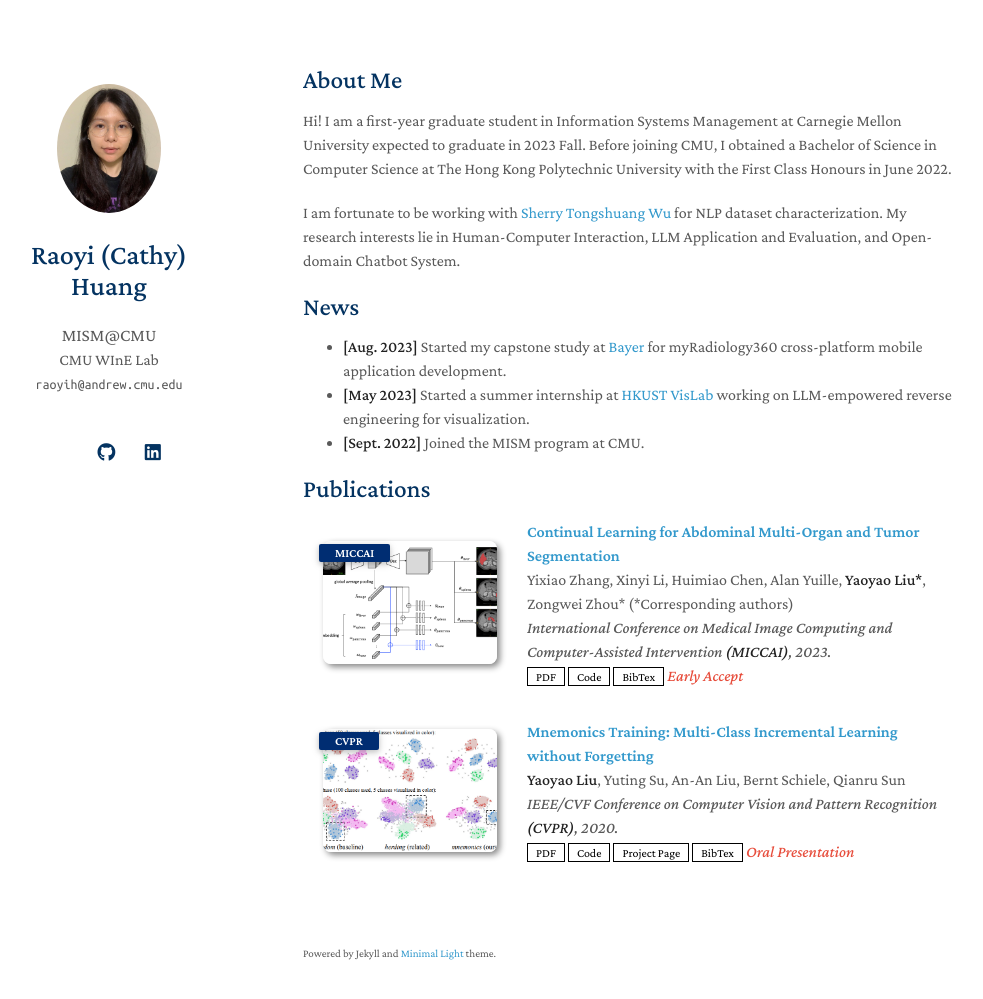
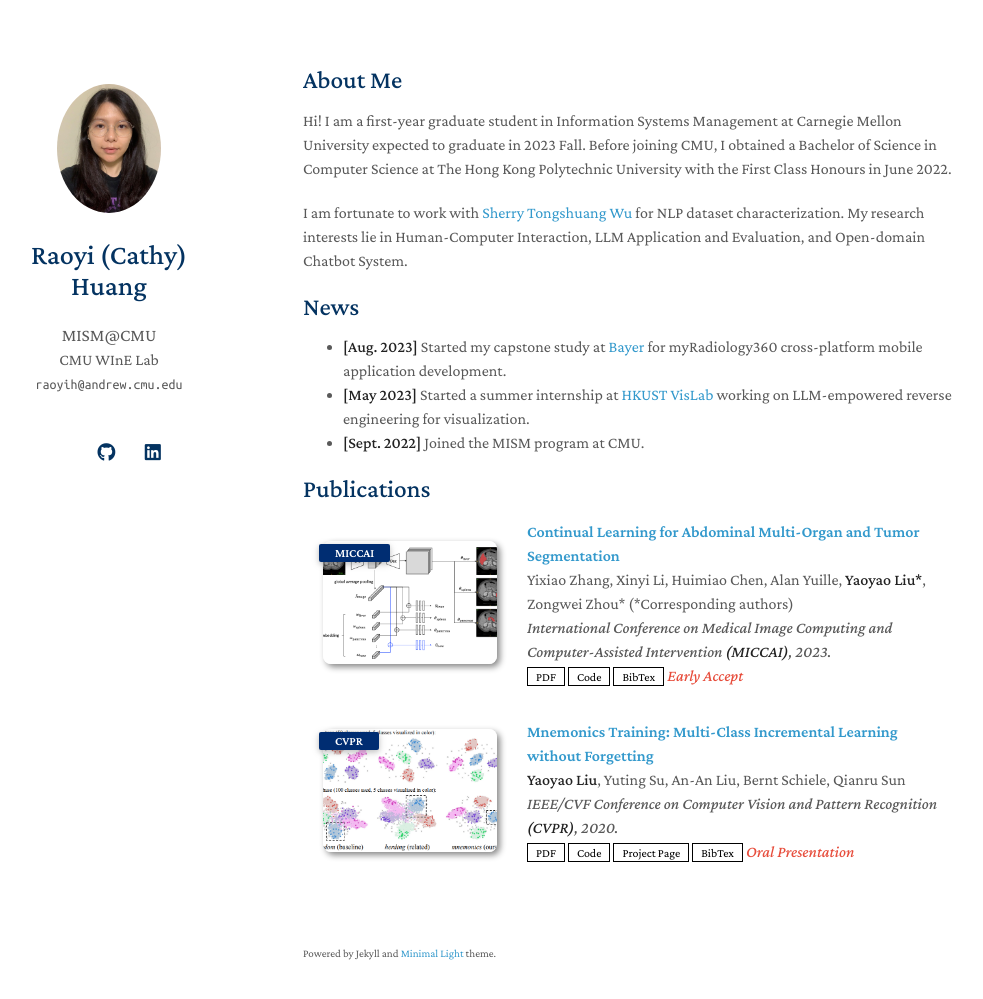
Before and after one commit to Huang-Raoyi/Huang-Raoyi.github.io, a Jekyll site: the page built from index.md, in a window 1280 px wide and 1034 px high. Shown: the top 999 px of the window, without its empty margins (167-1150 px from the left). Built offline with Jekyll 4.4.1, drawn with Linux system fonts in a browser that asks for light colours; nearby versions of some CDN libraries; a style sheet for code colours, icons or effects is not loaded; our own code applies the rules of GitHub Pages for plain Markdown files.

Commit message:
Update index.md

```diff
--- a/index.md
+++ b/index.md
@@ -6,7 +6,7 @@
 
 Hi! I am a first-year graduate student in Information Systems Management at Carnegie Mellon University expected to graduate in 2023 Fall. Before joining CMU, I obtained a Bachelor of Science in Computer Science at The Hong Kong Polytechnic University with the First Class Honours in June 2022.
 
-I am fortunate to be working with [Sherry Tongshuang Wu](https://www.cs.cmu.edu/~sherryw/) for NLP dataset characterization. My research interests lie in Human-Computer Interaction, LLM Application and Evaluation, and Open-domain Chatbot System.
+I am fortunate to work with [Sherry Tongshuang Wu](https://www.cs.cmu.edu/~sherryw/) for NLP dataset characterization. My research interests lie in Human-Computer Interaction, LLM Application and Evaluation, and Open-domain Chatbot System.
 
 
 
```
